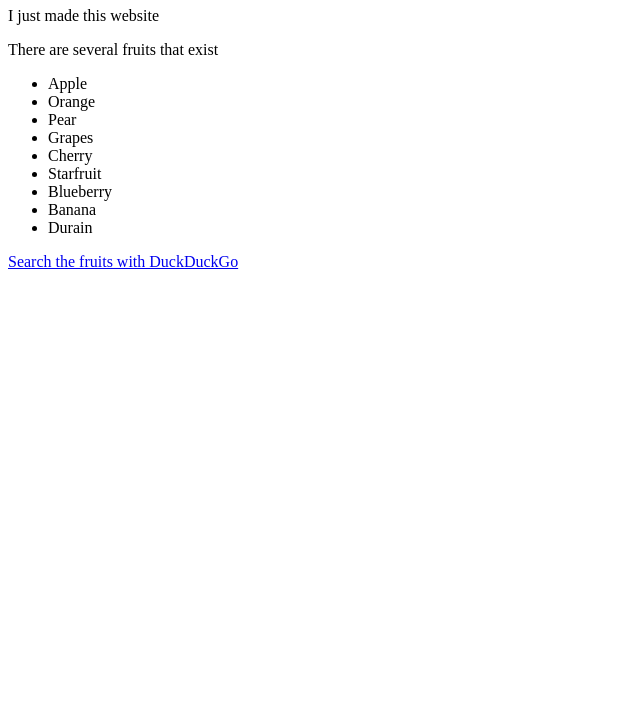
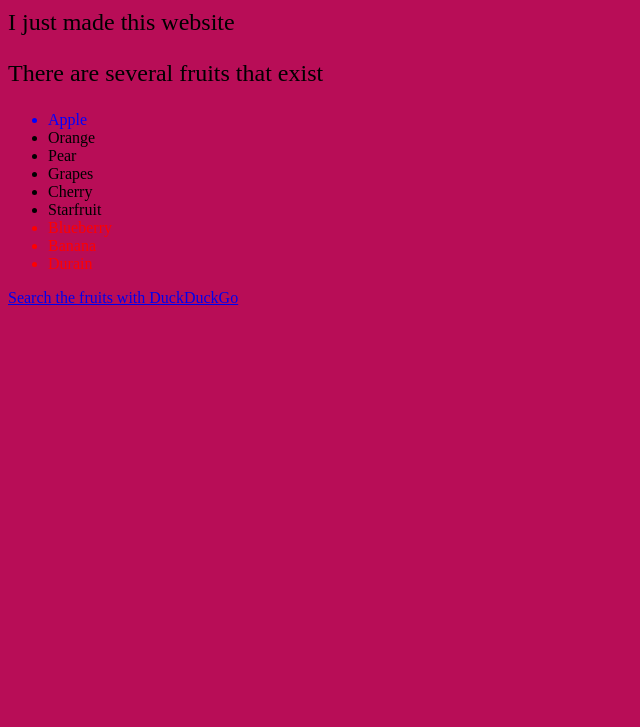
Before and after one commit to sp0002/html_css_test, a plain HTML site: page index.html in a window 1280 px wide. Shown: the part 73-800 px from the top of the page, without its empty margins (0-640 px from the left). Drawn offline with Linux system fonts and the light colour scheme; the site is published under a folder, as on GitHub Pages, so addresses that start at the root find nothing.

Commit message:
Corrected style location

```diff
--- a/index.html
+++ b/index.html
@@ -4,7 +4,7 @@
   <meta charset="UTF-8">
   <meta name="description" content="html_css">
   <meta name="viewport" content="width=device-width, initial-scale=1.0">
-  <link rel="stylesheet" type=text/css href="/style.css">
+  <link rel="stylesheet" type=text/css href="style.css">
   <title>html and css</title>
 </head>
 <body>
```
